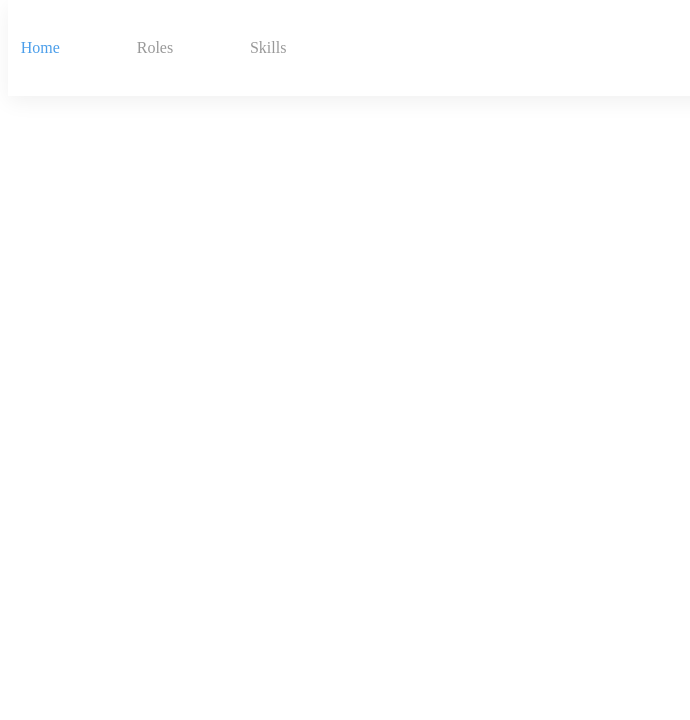
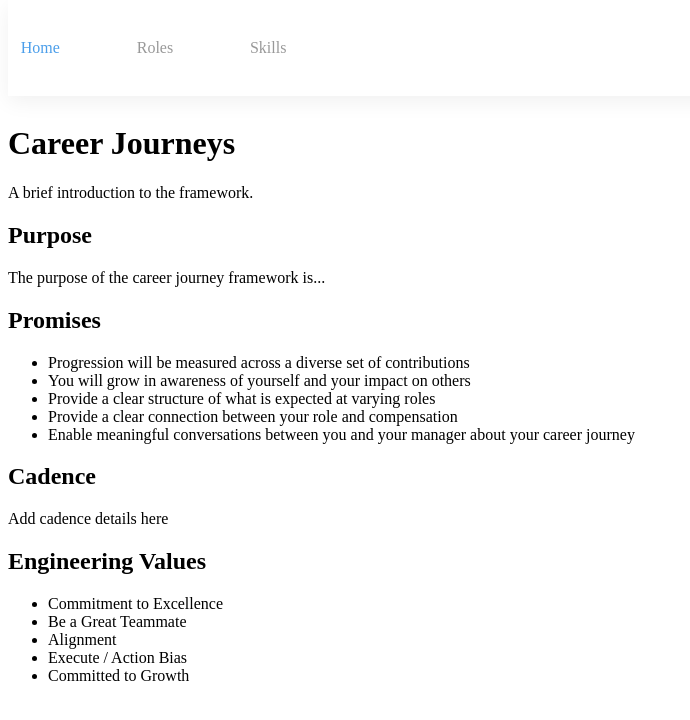
Before and after one commit to TangoGroup/career-journeys, a Next.js app: page / in a window 1280 px wide. Shown: the top 720 px of the page, without its empty margins (0-690 px from the left). Built offline with nearby package versions, Linux system fonts and the light colour scheme.

Commit message:
Home text skeleton

```diff
--- a/components/Layout.js
+++ b/components/Layout.js
@@ -14,7 +14,9 @@ const Layout = (props) => {
           <Link href="/skills"><a className={router.pathname === '/skills' ? 'active' : ''}>Skills</a></Link>
         </div>
       </div>
-      {children}
+      <div className="main">
+        {children}
+      </div>
       <style jsx>{styles}</style>
     </div>
   );
--- a/components/Layout.styles.js
+++ b/components/Layout.styles.js
@@ -31,6 +31,10 @@ const styles = css`
   .top-nav-links a.active {
     color: ${THEME.colors.blue};
   }
+
+  .main {
+    padding-top: ${THEME.topNavHeight};
+  }
 `;
 
 export default styles;
--- a/components/SideNavLayout.styles.js
+++ b/components/SideNavLayout.styles.js
@@ -3,7 +3,6 @@ import THEME from '../constants/theme';
 
 export const contentStyles = css`
   padding-left: ${THEME.contentContainerPadding};
-  padding-top: ${THEME.topNavHeight};
 
   @media screen and (max-width: ${THEME.mediaQueryMaxWidth}) {
     padding-left: 0;
--- a/components/SkillsOverview.styles.js
+++ b/components/SkillsOverview.styles.js
@@ -9,7 +9,7 @@ const styles = css`
   }
 
   .root > :global(*) {
-    margin: 0 2.4rem 1.6rem 2.4rem;
+    margin: 2.4rem;
   }
 `;
 
--- a/pages/index.js
+++ b/pages/index.js
@@ -1,5 +1,32 @@
 const Index = () => (
-  <div>Welcome to career-journey-framework</div>
+  <>
+    <h1>Career Journeys</h1>
+    <p>A brief introduction to the framework.</p>
+
+    <h2>Purpose</h2>
+    <p>The purpose of the career journey framework is...</p>
+
+    <h2>Promises</h2>
+    <ul>
+      <li>Progression will be measured across a diverse set of contributions</li>
+      <li>You will grow in awareness of yourself and your impact on others</li>
+      <li>Provide a clear structure of what is expected at varying roles</li>
+      <li>Provide a clear connection between your role and compensation</li>
+      <li>Enable meaningful conversations between you and your manager about your career journey</li>
+    </ul>
+
+    <h2>Cadence</h2>
+    <p>Add cadence details here</p>
+
+    <h2>Engineering Values</h2>
+    <ul>
+      <li>Commitment to Excellence</li>
+      <li>Be a Great Teammate</li>
+      <li>Alignment</li>
+      <li>Execute / Action Bias</li>
+      <li>Committed to Growth</li>
+    </ul>
+  </>
 );
 
 export default Index;
--- a/pages/skills.js
+++ b/pages/skills.js
@@ -4,7 +4,6 @@ import SkillsOverview from '../components/SkillsOverview';
 
 const Skills = () => (
   <div>
-    <h1>Skills</h1>
     <SkillsOverview />
     <div>
       {Object.keys(SKILLS).map(skillKey => (
```
